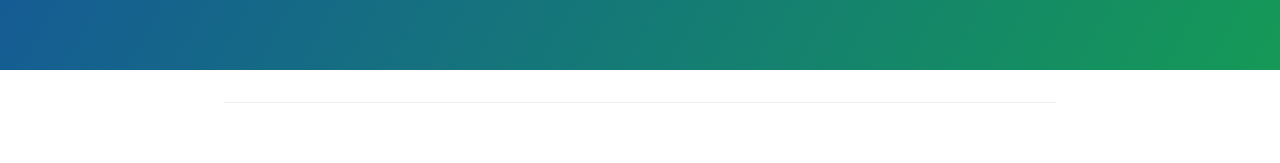
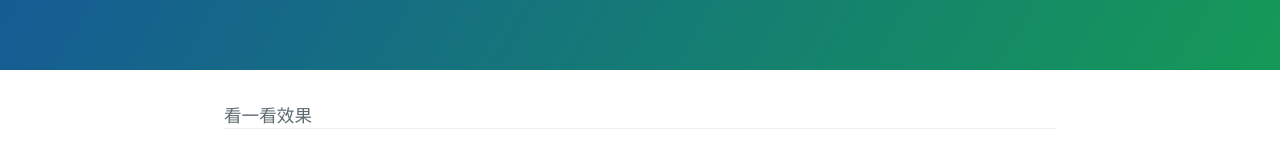
Before and after one commit to muyiweibo/muyiweibo.github.con, a plain HTML site: page index.html in a window 1280 px wide. Shown: the part 181-344 px from the top of the page. Drawn offline with nearby package versions, Linux system fonts and the light colour scheme.

Commit message:
Add files via upload

```diff
--- a/index.html
+++ b/index.html
@@ -16,7 +16,7 @@
     </section>
 
     <section class="main-content">
-
+    看一看效果
       <footer class="site-footer">
 
       </footer>
```
